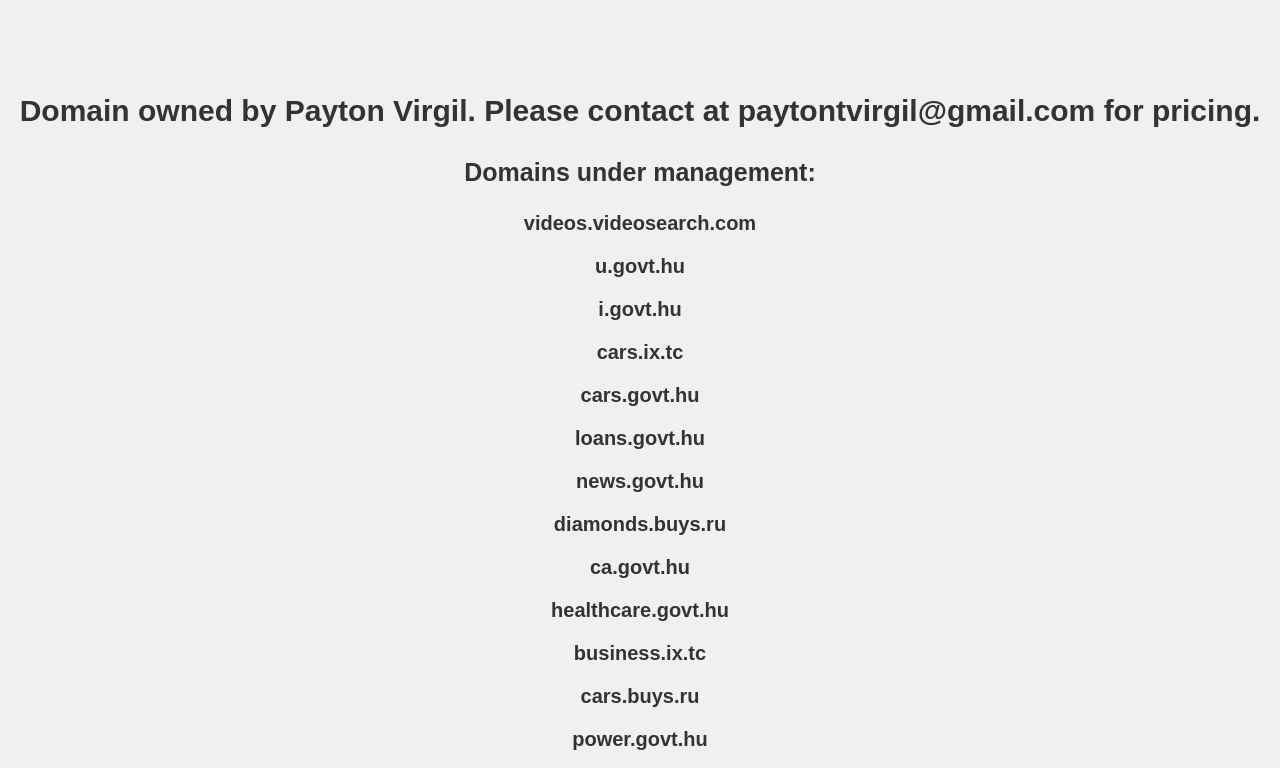
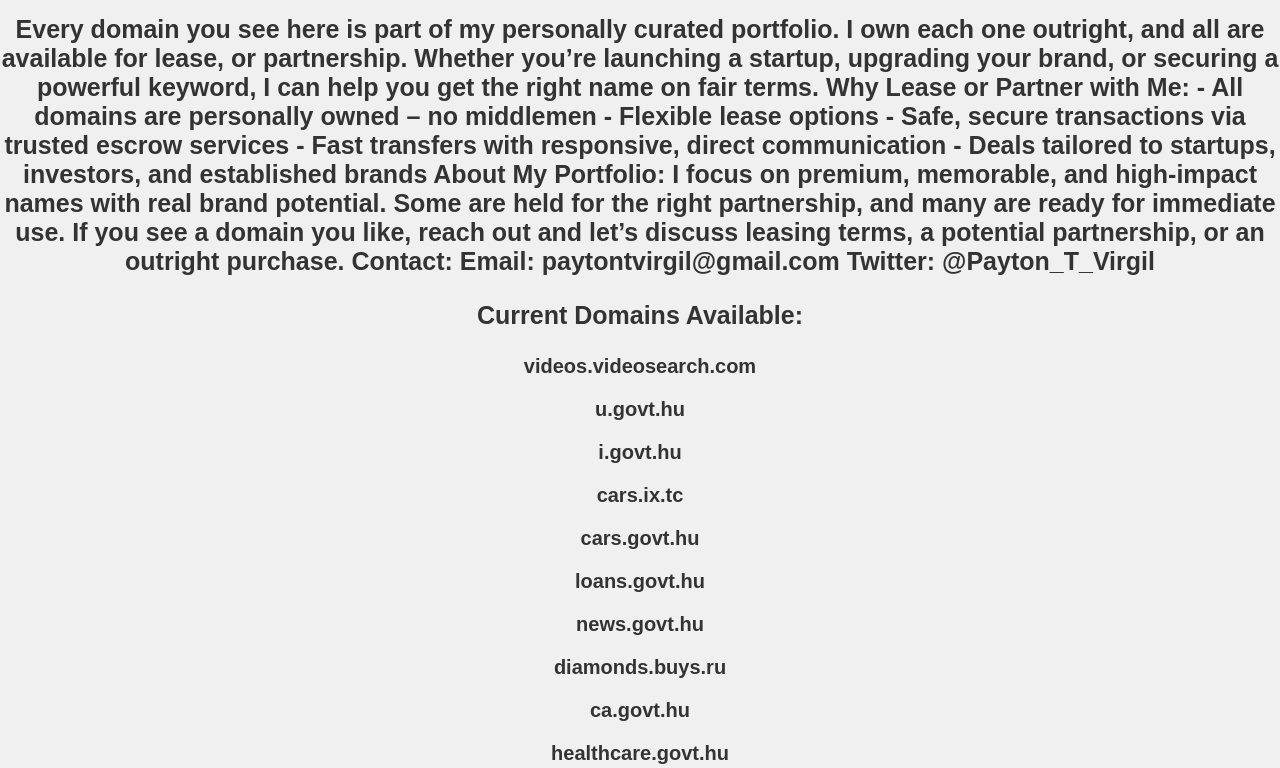
Before and after one commit to PVirgil/PVirgil.github.io, a plain HTML site: page index.html in a window 1280 px wide. Shown: the part 251-1019 px from the top of the page. Drawn offline with Linux system fonts and the light colour scheme.

Commit message:
Update index.html

```diff
--- a/index.html
+++ b/index.html
@@ -23,8 +23,29 @@
 </head>
 <body>
     <h1>
-    <p style="font-size: 30px;">Domain owned by Payton Virgil. Please contact at paytontvirgil@gmail.com for pricing.</p>
-    <p style="font-size: 25px;">Domains under management:</p>
+    <p style="font-size: 30px;">Domain Owned by Payton Virgil.</p>
+
+<p style="font-size: 25px;">Every domain you see here is part of my personally curated portfolio.
+I own each one outright, and all are available for lease, or partnership.
+Whether you’re launching a startup, upgrading your brand, or securing a powerful keyword, I can help you get the right name on fair terms.
+
+Why Lease or Partner with Me:
+- All domains are personally owned – no middlemen
+- Flexible lease options
+- Safe, secure transactions via trusted escrow services
+- Fast transfers with responsive, direct communication
+- Deals tailored to startups, investors, and established brands
+
+About My Portfolio:
+I focus on premium, memorable, and high-impact names with real brand potential.
+Some are held for the right partnership, and many are ready for immediate use.
+
+If you see a domain you like, reach out and let’s discuss leasing terms, a potential partnership, or an outright purchase.
+
+Contact:
+Email: paytontvirgil@gmail.com
+Twitter: @Payton_T_Virgil</p>
+    <p style="font-size: 25px;">Current Domains Available:</p>
     <p>videos.videosearch.com</p>
     <p>u.govt.hu</p>
     <p>i.govt.hu</p>
```
